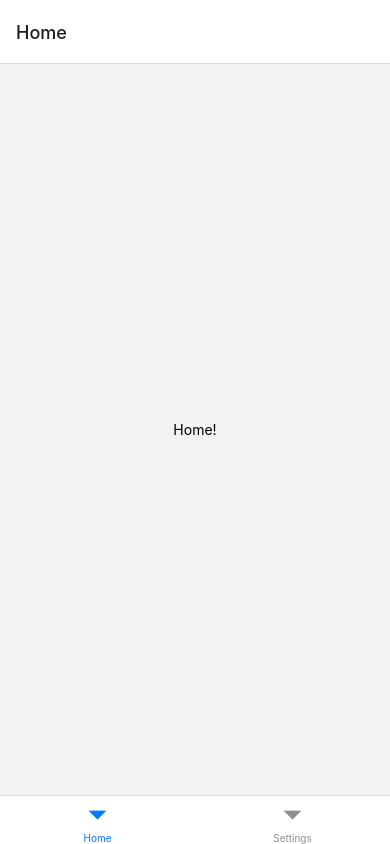
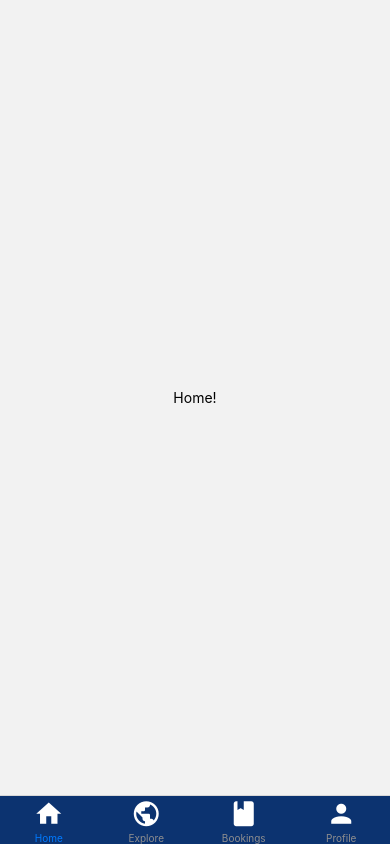
Before and after one commit to adenteo/NUSportsHub, a React Native app: screen / in a window 390 px wide. Built offline with nearby package versions, Linux system fonts and the light colour scheme.

Commit message:
Added createBottomTabNavigator to home screen

```diff
--- a/App.js
+++ b/App.js
@@ -2,6 +2,7 @@ import * as React from "react";
 import { Text, View } from "react-native";
 import { NavigationContainer } from "@react-navigation/native";
 import { createBottomTabNavigator } from "@react-navigation/bottom-tabs";
+import MaterialCommunityIcons from "react-native-vector-icons/MaterialCommunityIcons";
 
 function HomeScreen() {
     return (
@@ -13,12 +14,32 @@ function HomeScreen() {
     );
 }
 
-function SettingsScreen() {
+function ExploreScreen() {
     return (
         <View
             style={{ flex: 1, justifyContent: "center", alignItems: "center" }}
         >
-            <Text>Settings!</Text>
+            <Text>Explore!</Text>
+        </View>
+    );
+}
+
+function BookingsScreen() {
+    return (
+        <View
+            style={{ flex: 1, justifyContent: "center", alignItems: "center" }}
+        >
+            <Text>Bookings!</Text>
+        </View>
+    );
+}
+
+function ProfileScreen() {
+    return (
+        <View
+            style={{ flex: 1, justifyContent: "center", alignItems: "center" }}
+        >
+            <Text>Profile!</Text>
         </View>
     );
 }
@@ -28,9 +49,65 @@ const Tab = createBottomTabNavigator();
 export default function App() {
     return (
         <NavigationContainer>
-            <Tab.Navigator>
-                <Tab.Screen name="Home" component={HomeScreen} />
-                <Tab.Screen name="Settings" component={SettingsScreen} />
+            <Tab.Navigator
+                initialRouteName="Home"
+                screenOptions={{
+                    headerShown: false,
+                    tabBarStyle: { backgroundColor: "#0C3370" },
+                }}
+            >
+                <Tab.Screen
+                    name="Home"
+                    component={HomeScreen}
+                    options={{
+                        tabBarIcon: ({ color, size }) => (
+                            <MaterialCommunityIcons
+                                name="home"
+                                color={"white"}
+                                size={30}
+                            />
+                        ),
+                    }}
+                />
+                <Tab.Screen
+                    name="Explore"
+                    component={ExploreScreen}
+                    options={{
+                        tabBarIcon: ({ color, size }) => (
+                            <MaterialCommunityIcons
+                                name="earth"
+                                color={"white"}
+                                size={30}
+                            />
+                        ),
+                    }}
+                />
+                <Tab.Screen
+                    name="Bookings"
+                    component={BookingsScreen}
+                    options={{
+                        tabBarIcon: ({ color, size }) => (
+                            <MaterialCommunityIcons
+                                name="book"
+                                color={"white"}
+                                size={30}
+                            />
+                        ),
+                    }}
+                />
+                <Tab.Screen
+                    name="Profile"
+                    component={ProfileScreen}
+                    options={{
+                        tabBarIcon: ({ color, size }) => (
+                            <MaterialCommunityIcons
+                                name="account"
+                                color={"white"}
+                                size={30}
+                            />
+                        ),
+                    }}
+                />
             </Tab.Navigator>
         </NavigationContainer>
     );
--- a/package.json
+++ b/package.json
@@ -18,7 +18,8 @@
     "react-dom": "17.0.2",
     "react-native": "0.68.2",
     "react-native-web": "0.17.7",
-    "react-native-safe-area-context": "4.2.4"
+    "react-native-safe-area-context": "4.2.4",
+    "@expo/vector-icons": "^13.0.0"
   },
   "devDependencies": {
     "@babel/core": "^7.12.9"
```
